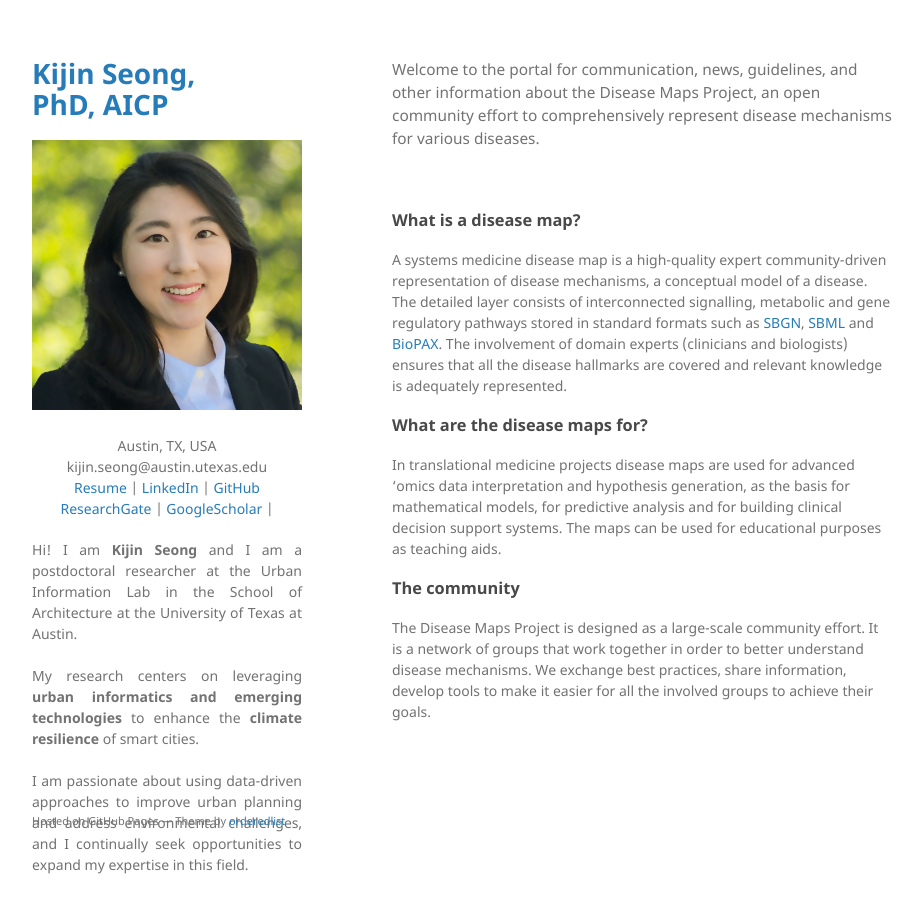
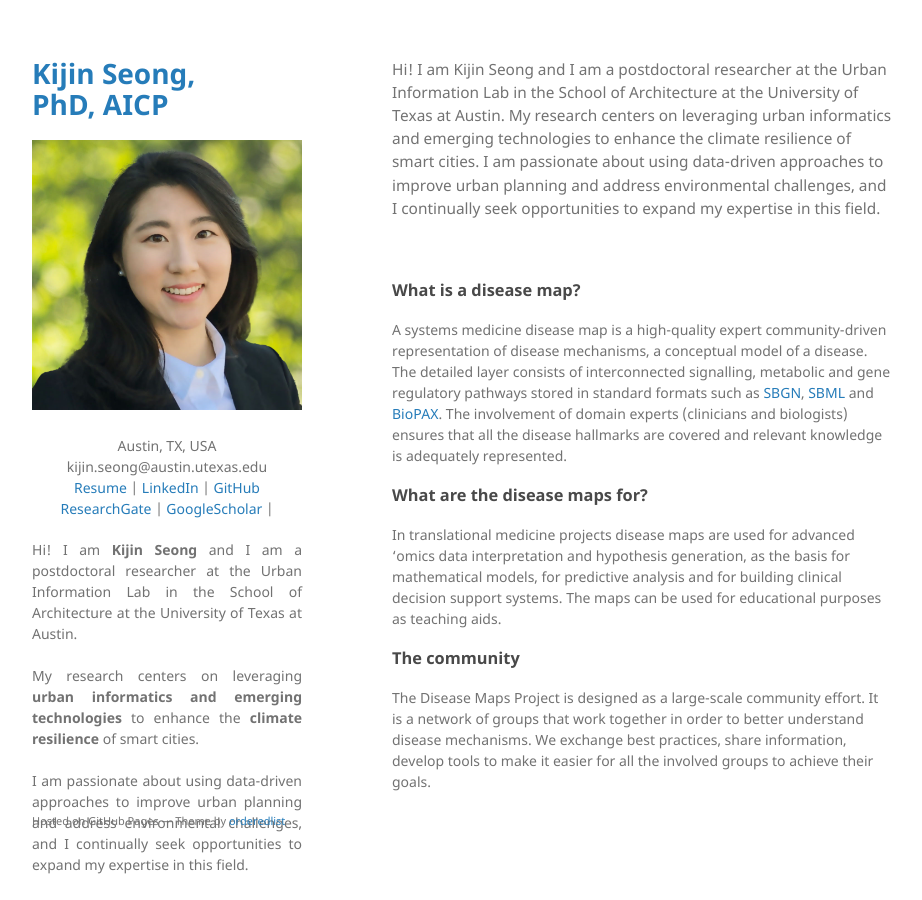
Before and after one commit to kijinseong/kijinseong.github.io, a Jekyll site: the page built from index.md, in a window 1280 px wide. Shown: the whole page, without its empty margins (178-1100 px from the left). Built offline with Jekyll 4.4.1, drawn with Linux system fonts in a browser that asks for light colours.

Commit message:
Update index.md

```diff
--- a/index.md
+++ b/index.md
@@ -2,7 +2,7 @@
 layout: default
 ---
 
-<p style="font-size:110%;">Welcome to the portal for communication, news, guidelines, and other information about the Disease Maps Project, an open community effort to comprehensively represent disease mechanisms for various diseases.</p>
+<p style="font-size:110%;">Hi! I am Kijin Seong and I am a postdoctoral researcher at the Urban Information Lab in the School of Architecture at the University of Texas at Austin. My research centers on leveraging urban informatics and emerging technologies to enhance the climate resilience of smart cities. I am passionate about using data-driven approaches to improve urban planning and address environmental challenges, and I continually seek opportunities to expand my expertise in this field.</p>
 
 <br />
 
```
